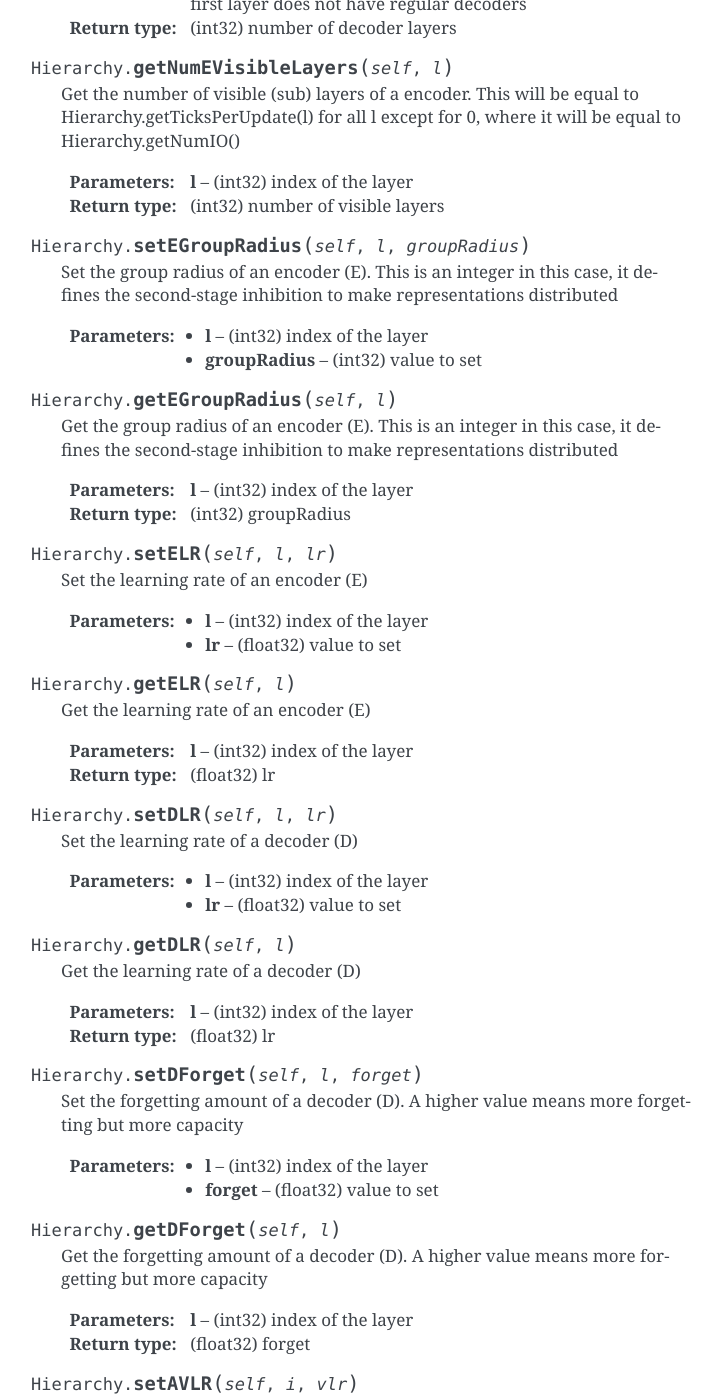
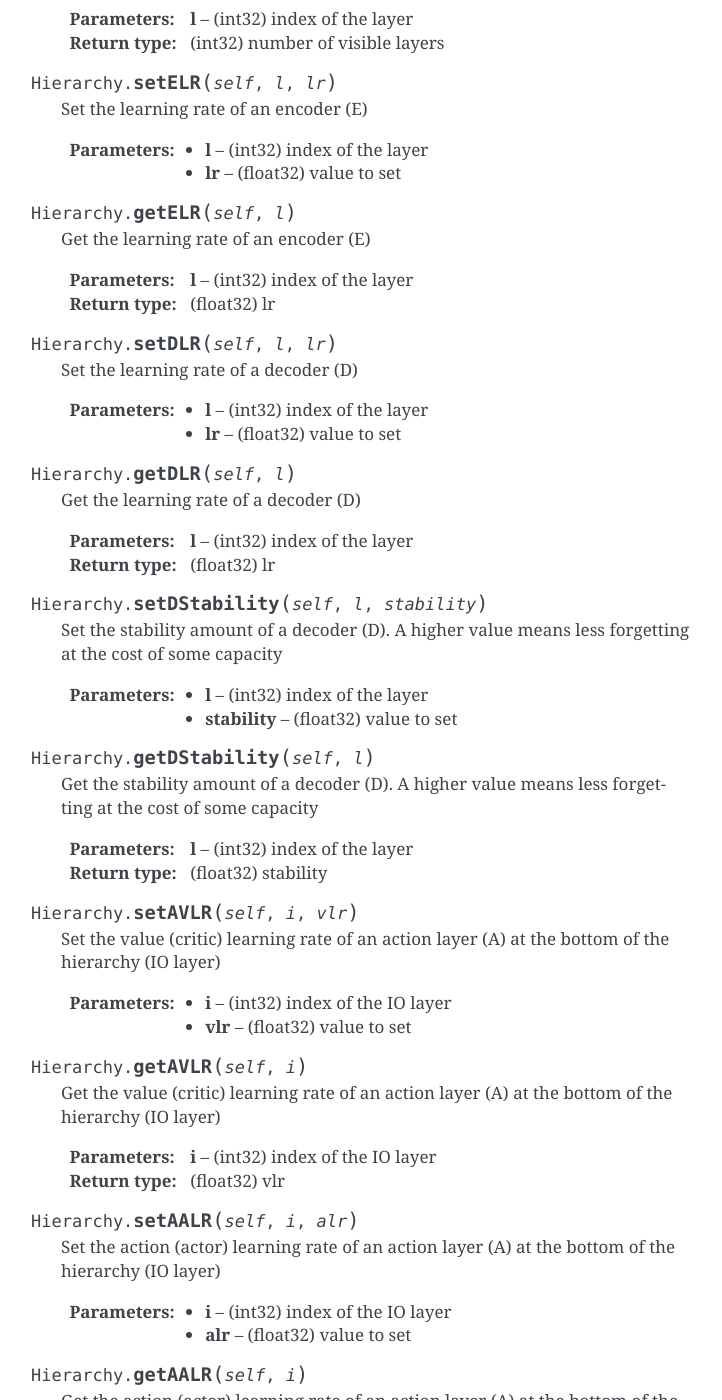
Before and after one commit to ogmacorp/PyAOgmaNeo, a Sphinx documentation site: the page built from docs/hierarchy.rst, in a window 1280 px wide and 1400 px high, scrolled down 3250 px. Shown: the whole window, without its empty margins (389-1111 px from the left). Built offline with Sphinx 7.4.7, drawn with Linux system fonts in a browser that asks for light colours; some of the changed text lies outside the part shown.

Commit message:
Updated docs

```diff
--- a/docs/hierarchy.rst
+++ b/docs/hierarchy.rst
@@ -5,27 +5,14 @@
 
 The sparse predictive hierarchy (SPH). Can be thought of as the "agent" when used for reinforcement learning. This is the main component of any PyAOgmaNeo project
 
-.. function:: Hierarchy.__init__(self):
+.. function:: Hierarchy.__init__(self, ioDescs=[], layerDescs=[], name="", buffer=[]):
 
-    Does nothing.
-
-.. function:: Hierarchy.initRandom(self, ioDescs, layerDescs)
-
-    Initialize a hierarchy (random weights) of given structure.
+    Initialize a hierarchy. To do so from a file, use just name="filename". To do so from a buffer, just use buffer=[ <data> ].
+    Otherwise, provide ioDescs and layerDescs.
 
     :param ioDescs: ([IODesc]) list of IODesc's (input-output (IO) descriptors, see IODesc). Defines the size of each IO layer and its type
     :param layerDescs: ([LayerDesc]) A list of filled-out descriptors (LayerDesc objects) describing how all the layers in the hierarchy should look
-
-.. function:: Hierarchy.initFromFile(self, name)
-
-    Initialize a hierarchy given a save file.
-
     :param name: (string) save file name
-
-.. function:: Hierarchy.initFromBuffer(self, buffer)
-
-    Initialize a hierarchy given a byte buffer.
-
     :param buffer: ([uint8]) byte buffer to read from
 
 .. function:: Hierarchy.saveToFile(self, name)
@@ -147,20 +134,6 @@
     :param l: (int32) index of the layer
     :rtype: (int32) number of visible layers
 
-.. function:: Hierarchy.setEGroupRadius(self, l, groupRadius)
-
-    Set the group radius of an encoder (E). This is an integer in this case, it defines the second-stage inhibition to make representations distributed
-
-    :param l: (int32) index of the layer
-    :param groupRadius: (int32) value to set
-
-.. function:: Hierarchy.getEGroupRadius(self, l)
-
-    Get the group radius of an encoder (E). This is an integer in this case, it defines the second-stage inhibition to make representations distributed
-
-    :param l: (int32) index of the layer
-    :rtype: (int32) groupRadius
-
 .. function:: Hierarchy.setELR(self, l, lr)
 
     Set the learning rate of an encoder (E)
@@ -189,19 +162,19 @@
     :param l: (int32) index of the layer
     :rtype: (float32) lr
 
-.. function:: Hierarchy.setDForget(self, l, forget)
+.. function:: Hierarchy.setDStability(self, l, stability)
 
-    Set the forgetting amount of a decoder (D). A higher value means more forgetting but more capacity
+    Set the stability amount of a decoder (D). A higher value means less forgetting at the cost of some capacity
 
     :param l: (int32) index of the layer
-    :param forget: (float32) value to set
+    :param stability: (float32) value to set
 
-.. function:: Hierarchy.getDForget(self, l)
+.. function:: Hierarchy.getDStability(self, l)
 
-    Get the forgetting amount of a decoder (D). A higher value means more forgetting but more capacity
+    Get the stability amount of a decoder (D). A higher value means less forgetting at the cost of some capacity
 
     :param l: (int32) index of the layer
-    :rtype: (float32) forget
+    :rtype: (float32) stability
 
 .. function:: Hierarchy.setAVLR(self, i, vlr)
 
```
Also changed, not shown: docs/imageencoder.rst (+3 -48 lines).
